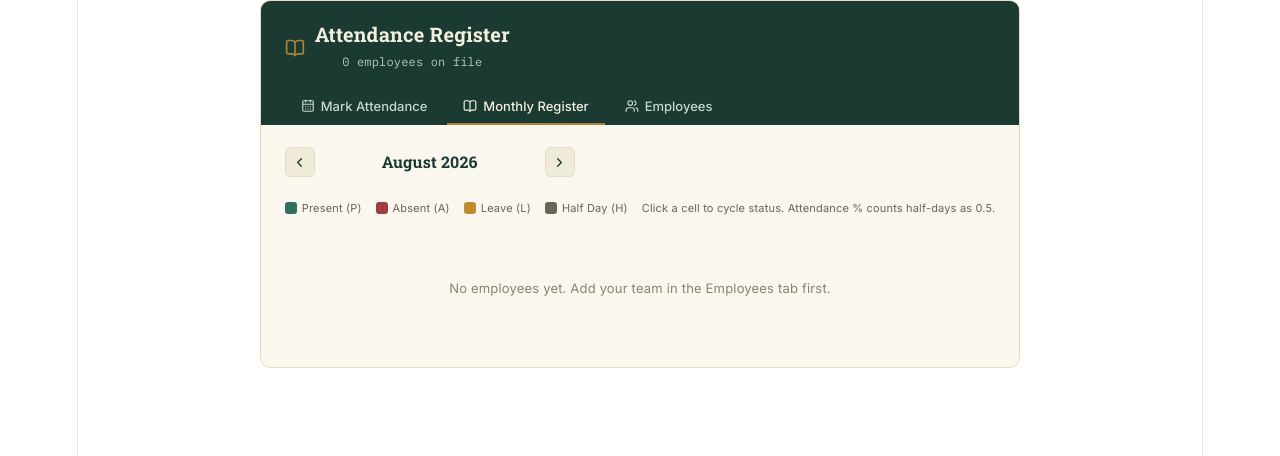
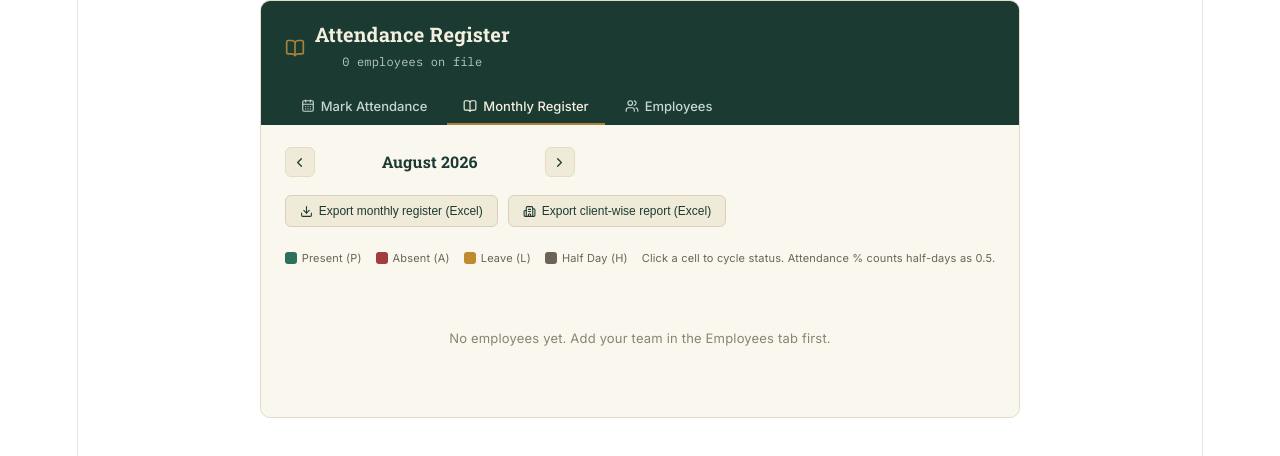
Before and after one commit to mujtabaraza123/Attendance-Tracker, a React (Vite) app: page / in a window 1280 px wide. Both pictures are taken after a click on the button "Monthly Register". Shown: the top 456 px of the page. Built offline with nearby package versions, Linux system fonts and the light colour scheme.

Commit message:
Update Attendance Tracker

```diff
--- a/package.json
+++ b/package.json
@@ -12,7 +12,8 @@
   "dependencies": {
     "lucide-react": "^1.31.0",
     "react": "^19.2.8",
-    "react-dom": "^19.2.8"
+    "react-dom": "^19.2.8",
+    "xlsx": "^0.18.5"
   },
   "devDependencies": {
     "@eslint/js": "^10.0.1",
--- a/src/App.jsx
+++ b/src/App.jsx
@@ -1,5 +1,6 @@
 import React, { useState, useEffect, useMemo, useCallback } from "react";
-import { Check, X, Clock, Minus, Plus, Trash2, ChevronLeft, ChevronRight, Users, CalendarDays, BookOpen, Loader2 } from "lucide-react";
+import { Check, X, Clock, Minus, Plus, Trash2, ChevronLeft, ChevronRight, Users, CalendarDays, BookOpen, Loader2, Download, Building2 } from "lucide-react";
+import * as XLSX from "xlsx";
 
 const STATUS = {
   present: { key: "present", label: "Present", short: "P", color: "#2F6F5E" },
@@ -22,6 +23,29 @@ function uid() {
   return Math.random().toString(36).slice(2, 10);
 }
 
+// Sites that represent the office/HQ rather than a client premises.
+// Anything else typed into the "site" field is treated as a client name.
+const OFFICE_ALIASES = new Set(["office", "hq", "head office", "main office", ""]);
+
+function isClientSite(site) {
+  if (!site) return false;
+  return !OFFICE_ALIASES.has(site.trim().toLowerCase());
+}
+
+// Excel sheet names: max 31 chars, no \ / ? * [ ]
+function safeSheetName(name, usedNames) {
+  let base = String(name).replace(/[\\/?*[\]]/g, "-").slice(0, 31).trim() || "Sheet";
+  let candidate = base;
+  let n = 2;
+  while (usedNames.has(candidate.toLowerCase())) {
+    const suffix = ` (${n})`;
+    candidate = base.slice(0, 31 - suffix.length) + suffix;
+    n += 1;
+  }
+  usedNames.add(candidate.toLowerCase());
+  return candidate;
+}
+
 export default function AttendanceTracker() {
   const [loading, setLoading] = useState(true);
   const [saveError, setSaveError] = useState(false);
@@ -34,6 +58,7 @@ export default function AttendanceTracker() {
   const [newEmpRole, setNewEmpRole] = useState("");
   const [siteDrafts, setSiteDrafts] = useState({});
   const [confirmClear, setConfirmClear] = useState(false);
+  const [exportNote, setExportNote] = useState("");
 
   useEffect(() => {
     try {
@@ -138,6 +163,119 @@ export default function AttendanceTracker() {
     return stats;
   }, [attendance, employees, monthDays, registerMonth]);
 
+  // ---------- Excel export: full monthly register ----------
+  const exportMonthlyRegister = () => {
+    const y = registerMonth.getFullYear();
+    const m = registerMonth.getMonth();
+    const monthName = monthLabel(registerMonth);
+
+    const header = ["Employee", "Role", ...monthDays.map((d) => String(d)), "Present %"];
+    const rows = employees.map((emp) => {
+      const cells = monthDays.map((day) => {
+        const ds = fmtDate(new Date(y, m, day));
+        const rec = attendance[`${emp.id}__${ds}`];
+        return rec ? STATUS[rec.status].short : "";
+      });
+      const pct = monthStats[emp.id];
+      return [emp.name, emp.role, ...cells, pct == null ? "" : `${pct}%`];
+    });
+
+    const wsData = [
+      [`Monthly Attendance Register — ${monthName}`],
+      [],
+      header,
+      ...rows,
+    ];
+    const ws = XLSX.utils.aoa_to_sheet(wsData);
+    ws["!cols"] = [{ wch: 22 }, { wch: 16 }, ...monthDays.map(() => ({ wch: 4 })), { wch: 10 }];
+    ws["!merges"] = [{ s: { r: 0, c: 0 }, e: { r: 0, c: header.length - 1 } }];
+
+    // Legend sheet
+    const legendData = [
+      ["Code", "Meaning"],
+      ...Object.values(STATUS).map((s) => [s.short, s.label]),
+    ];
+    const wsLegend = XLSX.utils.aoa_to_sheet(legendData);
+    wsLegend["!cols"] = [{ wch: 8 }, { wch: 16 }];
+
+    const wb = XLSX.utils.book_new();
+    XLSX.utils.book_append_sheet(wb, ws, "Register");
+    XLSX.utils.book_append_sheet(wb, wsLegend, "Legend");
+
+    const fname = `Attendance_Register_${monthName.replace(" ", "_")}.xlsx`;
+    XLSX.writeFile(wb, fname);
+    setExportNote(`Downloaded ${fname}`);
+    setTimeout(() => setExportNote(""), 4000);
+  };
+
+  // ---------- Excel export: client-wise report ----------
+  const exportClientWiseReport = () => {
+    const y = registerMonth.getFullYear();
+    const m = registerMonth.getMonth();
+    const monthName = monthLabel(registerMonth);
+
+    // Build { clientName: [ {date, employee, role} ] }
+    const byClient = {};
+    employees.forEach((emp) => {
+      monthDays.forEach((day) => {
+        const ds = fmtDate(new Date(y, m, day));
+        const rec = attendance[`${emp.id}__${ds}`];
+        if (rec && rec.status === "present" && isClientSite(rec.site)) {
+          const client = rec.site.trim();
+          if (!byClient[client]) byClient[client] = [];
+          byClient[client].push({ date: ds, employee: emp.name, role: emp.role });
+        }
+      });
+    });
+
+    const clientNames = Object.keys(byClient).sort((a, b) => a.localeCompare(b));
+
+    if (clientNames.length === 0) {
+      setExportNote("No client-site attendance found for this month.");
+      setTimeout(() => setExportNote(""), 4000);
+      return;
+    }
+
+    const wb = XLSX.utils.book_new();
+    const usedNames = new Set();
+
+    // Summary sheet: client vs total attendance-days + unique employees
+    const summaryRows = clientNames.map((c) => {
+      const entries = byClient[c];
+      const uniqueEmps = new Set(entries.map((e) => e.employee));
+      return [c, entries.length, uniqueEmps.size];
+    });
+    const wsSummary = XLSX.utils.aoa_to_sheet([
+      [`Client-wise Attendance Summary — ${monthName}`],
+      [],
+      ["Client", "Total Attendance-Days", "Employees Involved"],
+      ...summaryRows,
+    ]);
+    wsSummary["!cols"] = [{ wch: 26 }, { wch: 20 }, { wch: 18 }];
+    wsSummary["!merges"] = [{ s: { r: 0, c: 0 }, e: { r: 0, c: 2 } }];
+    XLSX.utils.book_append_sheet(wb, wsSummary, safeSheetName("Summary", usedNames));
+
+    // One sheet per client
+    clientNames.forEach((client) => {
+      const entries = byClient[client].sort((a, b) => a.date.localeCompare(b.date) || a.employee.localeCompare(b.employee));
+      const wsData = [
+        [client],
+        [],
+        ["Date", "Employee", "Role"],
+        ...entries.map((e) => [e.date, e.employee, e.role]),
+      ];
+      const ws = XLSX.utils.aoa_to_sheet(wsData);
+      ws["!cols"] = [{ wch: 14 }, { wch: 22 }, { wch: 16 }];
+      ws["!merges"] = [{ s: { r: 0, c: 0 }, e: { r: 0, c: 2 } }];
+      XLSX.utils.book_append_sheet(wb, ws, safeSheetName(client, usedNames));
+    });
+
+    const fname = `Client_Wise_Report_${monthName.replace(" ", "_")}.xlsx`;
+    XLSX.writeFile(wb, fname);
+    setExportNote(`Downloaded ${fname} (${clientNames.length} client${clientNames.length === 1 ? "" : "s"})`);
+    setTimeout(() => setExportNote(""), 4000);
+  };
+
   if (loading) {
     return (
       <div style={{ display: "flex", alignItems: "center", justifyContent: "center", height: 320, color: "#6B6456", fontFamily: "Inter, sans-serif" }}>
@@ -164,7 +302,7 @@ export default function AttendanceTracker() {
         .adm-body { padding: 22px 24px 26px 24px; }
         .adm-row-line { border-bottom: 1px solid #E4DCC4; }
         .adm-mono { font-family: 'IBM Plex Mono', monospace; }
-        .adm-date-nav { display: flex; align-items: center; gap: 10px; margin-bottom: 18px; }
+        .adm-date-nav { display: flex; align-items: center; gap: 10px; margin-bottom: 18px; flex-wrap: wrap; }
         .adm-date-btn { background: #F0EBD8; border: 1px solid #E4DCC4; border-radius: 6px; width: 30px; height: 30px; display: flex; align-items: center; justify-content: center; cursor: pointer; color: #1B3A32; }
         .adm-date-btn:hover { background: #E4DCC4; }
         .adm-date-label { font-family: 'Roboto Slab', serif; font-weight: 700; font-size: 16px; color: #1B3A32; min-width: 210px; }
@@ -182,6 +320,8 @@ export default function AttendanceTracker() {
         .adm-btn-primary:hover { background: #244C42; }
         .adm-btn-danger { display: flex; align-items: center; gap: 6px; background: transparent; color: #A13D3D; border: 1px solid #E9C6C6; padding: 8px 14px; border-radius: 6px; font-size: 12px; cursor: pointer; }
         .adm-btn-danger:hover { background: #FBF0F0; }
+        .adm-btn-export { display: flex; align-items: center; gap: 6px; background: #F0EBD8; color: #1B3A32; border: 1px solid #D8D0BC; padding: 8px 14px; border-radius: 6px; font-size: 12px; font-weight: 500; cursor: pointer; }
+        .adm-btn-export:hover { background: #E4DCC4; }
         .emp-list-row { display: flex; align-items: center; justify-content: space-between; padding: 10px 0; }
         table.reg-table { border-collapse: collapse; width: 100%; font-size: 11px; }
         table.reg-table th, table.reg-table td { padding: 4px; text-align: center; }
@@ -193,6 +333,8 @@ export default function AttendanceTracker() {
         .legend-item { display: flex; align-items: center; gap: 5px; font-size: 11px; color: #6B6456; }
         .legend-swatch { width: 12px; height: 12px; border-radius: 3px; }
         .stat-pct { font-family: 'IBM Plex Mono', monospace; font-size: 12px; font-weight: 600; }
+        .export-bar { display: flex; gap: 10px; margin-bottom: 18px; flex-wrap: wrap; align-items: center; }
+        .export-note { font-size: 11px; color: #2F6F5E; font-family: 'IBM Plex Mono', monospace; }
       `}</style>
 
       <div className="adm-header">
@@ -257,7 +399,7 @@ export default function AttendanceTracker() {
                       {currentStatus === "present" && (
                         <input
                           className="site-input"
-                          placeholder="Office / client site"
+                          placeholder="Office / client name"
                           value={siteDrafts[key] ?? rec?.site ?? ""}
                           onChange={(e) => setSiteDrafts({ ...siteDrafts, [key]: e.target.value })}
                           onBlur={(e) => setStatus(emp.id, selectedDateStr, "present", e.target.value)}
@@ -297,6 +439,16 @@ export default function AttendanceTracker() {
               <button className="adm-date-btn" onClick={() => setRegisterMonth(new Date(registerMonth.getFullYear(), registerMonth.getMonth() + 1, 1))}>
                 <ChevronRight size={15} />
               </button>
+            </div>
+
+            <div className="export-bar">
+              <button className="adm-btn-export" onClick={exportMonthlyRegister} disabled={employees.length === 0}>
+                <Download size={13} /> Export monthly register (Excel)
+              </button>
+              <button className="adm-btn-export" onClick={exportClientWiseReport} disabled={employees.length === 0}>
+                <Building2 size={13} /> Export client-wise report (Excel)
+              </button>
+              {exportNote && <span className="export-note">{exportNote}</span>}
             </div>
 
             <div className="legend">
```
Also changed, not shown: 1 other file (tests, documents, lock files or other folders).
